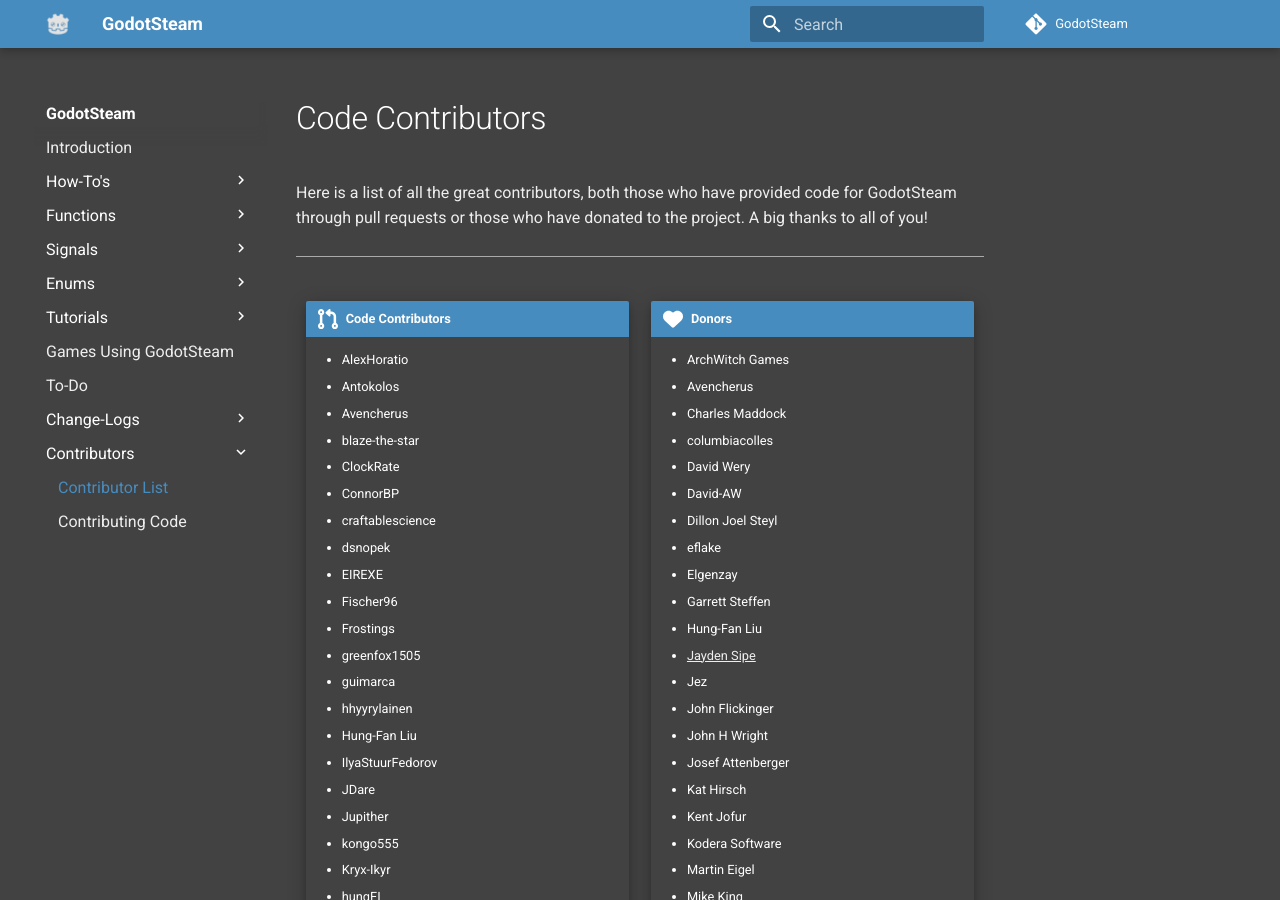
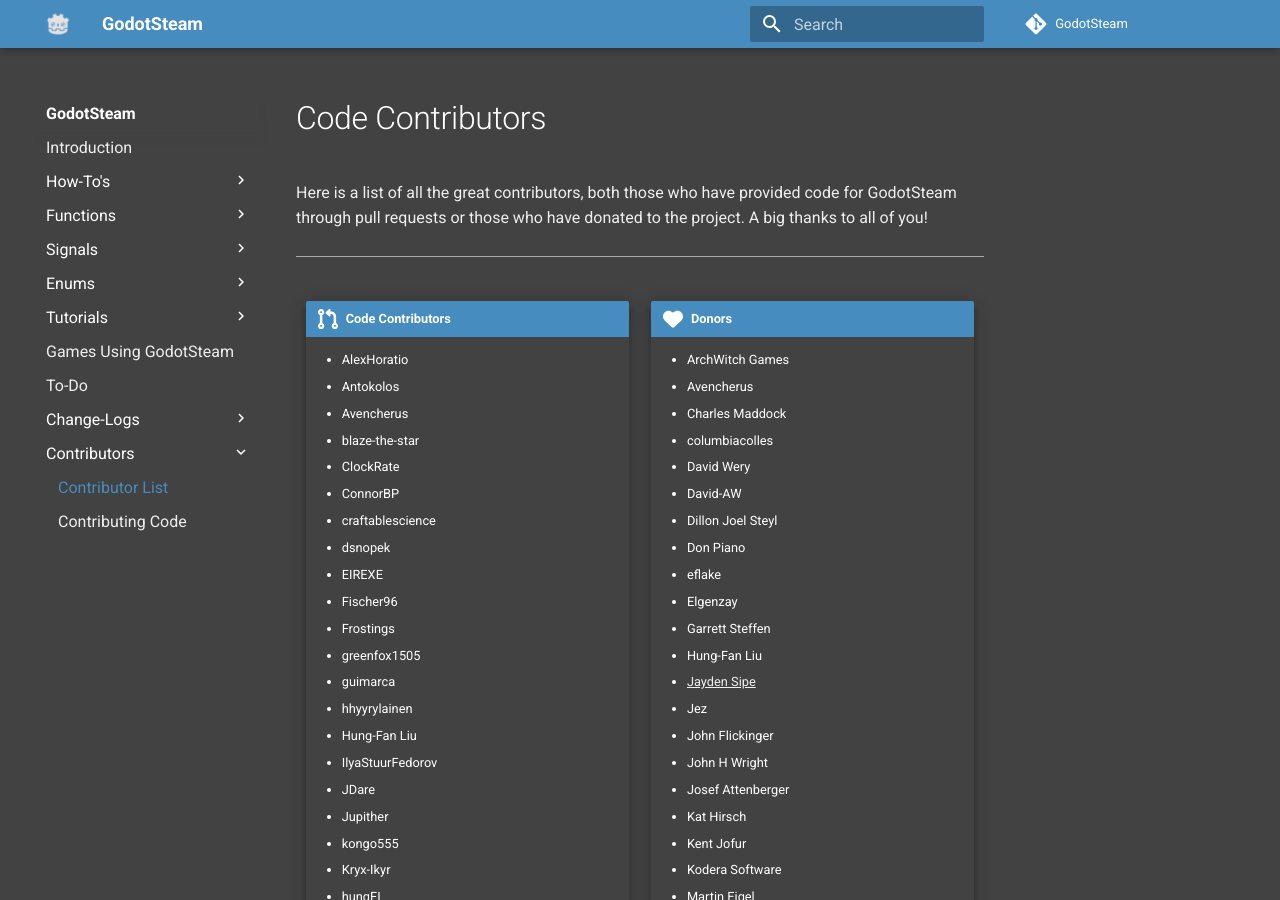
Before and after one commit to GodotSteam/GodotSteam, an MkDocs documentation site: the page built from docs/contributors.md, in a window 1280 px wide and 900 px high. Built offline with MkDocs 1.6.1 and Material for MkDocs 9.7.7, drawn with Linux system fonts in a browser that asks for light colours; comment, search, counter and statistics services are not loaded.

Commit message:
Added new contributor

```diff
--- a/docs/contributors.md
+++ b/docs/contributors.md
@@ -55,6 +55,7 @@
 	- David Wery
 	- David-AW
 	- Dillon Joel Steyl
+	- Don Piano
 	- eflake
 	- Elgenzay
 	- Garrett Steffen
```
